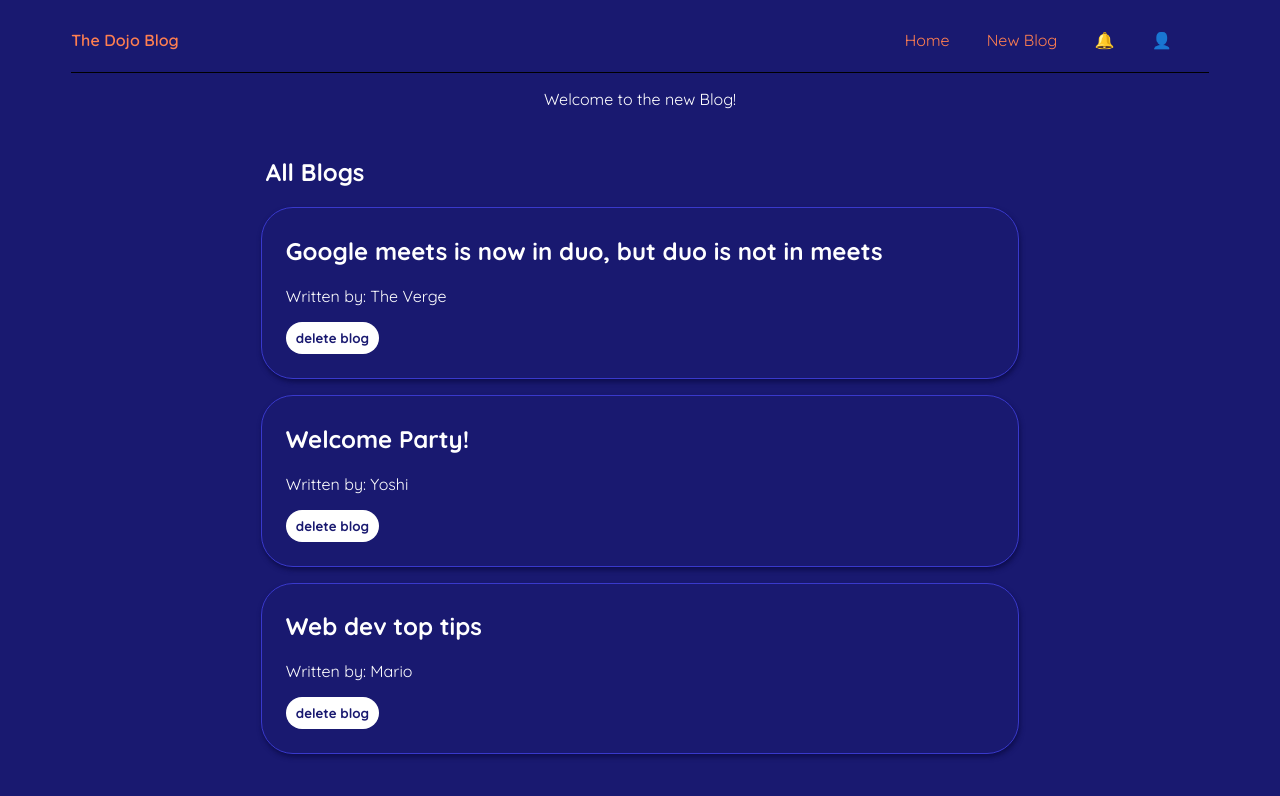
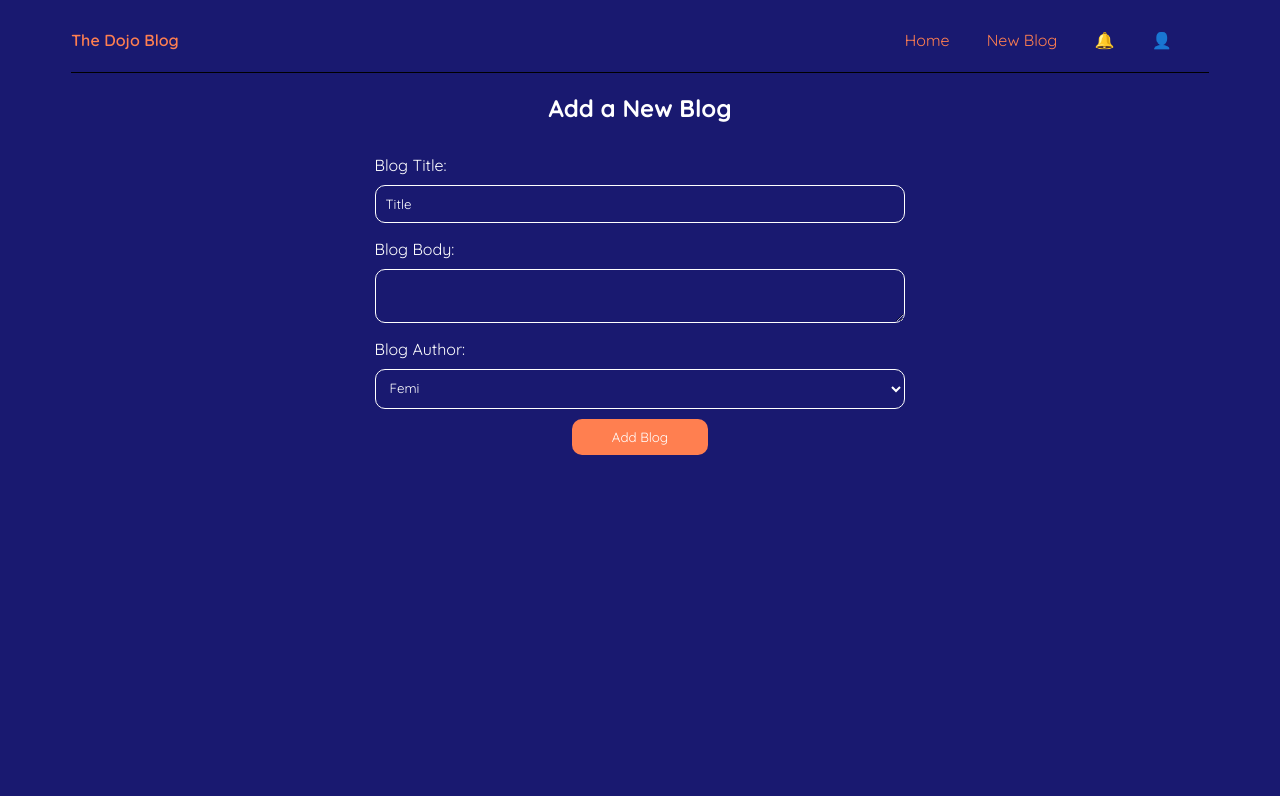
Before and after one commit to KingElias-1/kelp-blog, a React (Create React App) app: page /create in a window 1280 px wide. Shown: the top 796 px of the page. Built offline with nearby package versions, Linux system fonts and the light colour scheme; data requests are answered from the project's data file.

Commit message:
Blog details and new blog page added Post request for new blog complete

```diff
--- a/data/db.json
+++ b/data/db.json
@@ -1,5 +1,5 @@
 {
-    "blogs":[
+  "blogs": [
     {
       "title": "Google meets is now in duo, but duo is not in meets",
       "body": "Google's messaging apps' merge starts today",
@@ -17,6 +17,12 @@
       "body": "Lorem Ipsum...",
       "author": "Mario",
       "id": 3
+    },
+    {
+      "title": "New Blog",
+      "body": "Blog body",
+      "author": "Femi",
+      "id": 4
     }
   ]
 }
--- a/package.json
+++ b/package.json
@@ -8,6 +8,7 @@
     "@testing-library/user-event": "^13.5.0",
     "react": "^18.2.0",
     "react-dom": "^18.2.0",
+    "react-router-dom": "^6.3.0",
     "react-scripts": "5.0.1",
     "web-vitals": "^2.1.4"
   },
--- a/src/App.js
+++ b/src/App.js
@@ -1,17 +1,24 @@
 import Navbar from './Navbar';
 import Home from './Home';
+import Create from './Create';
+import {BrowserRouter as Router, Routes, Route} from 'react-router-dom';
+import BlogDetails from './BlogDetails';
 
 function App() {
-  const title = 'Welcome to the new Blog!';
 
   return (
-    <div className="App">
-      <Navbar/>
-      <div className='content'>
-        <p className='title'>{title}</p>
-        <Home/>
+    <Router>
+      <div className="App">
+        <Navbar/>
+        <div className='content'>
+          <Routes>
+            <Route exact path='/' element= {<Home/>} />
+            <Route path='/create' element= {<Create/>} />
+            <Route path='/blogs/:id' element= {<BlogDetails/>} />
+          </Routes>
+        </div>
       </div>
-    </div>
+    </Router>
   );
 }
 
--- /dev/null
+++ b/src/BlogDetails.js
@@ -0,0 +1,24 @@
+import { useParams } from "react-router-dom";
+import useFetch from "./useFetch";
+import err from "./err.png";//importing resource
+
+const BlogDetails = () => {
+    const { id } = useParams();
+    const {data: blog, error, isPending} = useFetch("http://localhost:8000/blogs/"+id); //getting the exact blog needed from the fetch by adding the id
+
+    return (
+        <div className="blog-details">
+            {isPending && <div className="loading">loading...</div>}
+            {error && <div className="error"><img src={err} alt="error"/>{error}</div>}
+            {blog && (
+                <article>
+                    <h2>{blog.title}</h2>
+                    <p>Written by {blog.author}</p>
+                    <div>{blog.body}</div>
+                </article>
+            )}
+        </div>
+     );
+}
+
+export default BlogDetails;
--- a/src/BlogList.js
+++ b/src/BlogList.js
@@ -1,3 +1,5 @@
+import { Link } from "react-router-dom";
+
 const BlogList = ({blogs, title /* here the props are collected for use and can be called*/}) => {
 
     return (
@@ -5,8 +7,10 @@ const BlogList = ({blogs, title /* here the props are collected for use and can
             <h2 className="blog-list-title">{title}</h2>
             {blogs.map((blog) =>(
                 <div className="blog-preview" key={blog.id}>
+                    <Link to={`/blogs/${blog.id}`}>
                     <h2>{blog.title}</h2>
                     <p>Written by: {blog.author}</p>
+                    </Link>
                     <button className="delete-blog">delete blog</button>
                 </div>
             ))}
--- /dev/null
+++ b/src/Create.js
@@ -0,0 +1,56 @@
+import { useState } from "react";
+
+const Create = () => {
+    const [title, setTitle] = useState('Title');
+    const [body, setBody] = useState('');
+    const [author, setAuthor] = useState('Femi');
+
+    const handleSubmit = (e) =>{
+        e.preventDefault();
+        const newBlog = {title, body, author};
+
+        fetch('http://localhost:8000/blogs',
+            {method: 'POST',
+            headers:{"Content-Type":"application/json"},
+            body: JSON.stringify(newBlog)
+        }).then(() =>{
+            console.log('new blog added');
+        })
+    }
+
+    return (
+        <div className="create">
+            <h2>Add a New Blog</h2>
+            <form onSubmit={handleSubmit}>
+                <label>Blog Title:</label>
+                <input
+                type="text"
+                required
+                value={title}
+                onChange={(e) =>setTitle(e.target.value)}
+                />
+
+                <label>Blog Body:</label>
+                <textarea
+                required
+                value={body}
+                onChange={(e) =>setBody(e.target.value)}
+                />
+
+                <label>Blog Author:</label>
+                <select
+                value={author}
+                onChange={(e) =>setAuthor(e.target.value)}>
+                    <option value="Femi">Femi</option>
+                    <option value="Elias">Elias</option>
+                    <option value="Oyewole">Oyewole</option>
+                    <option value="James">James</option>
+                </select>
+
+                <button>Add Blog</button>
+            </form>
+        </div>
+     );
+}
+
+export default Create;
--- a/src/Home.js
+++ b/src/Home.js
@@ -9,7 +9,7 @@ const Home = () => {
     return (
         <div className="home">
             {error && <div className="error"><img src={err} alt="error"/>{error}</div>}
-            {isPending && !error && <div className="loading">loading...</div>}
+            {isPending && <div className="loading">loading...</div>}
             {blogs && <BlogList blogs={blogs} title = "All Blogs"/>}
             {/*sending blogs and title as props to the blogslist component */}
         </div>
--- a/src/Navbar.js
+++ b/src/Navbar.js
@@ -1,12 +1,14 @@
+import {Link} from 'react-router-dom';
+
 const Navbar = () => {
     return (
         <nav className="navbar">
             <h1>The Dojo Blog</h1>
             <div className="links">
-                <a href="/">Home</a>
-                <a href="/create" >New Blog</a>
-                <a href="/notifications">🔔</a>
-                <a href="/account">👤</a>
+                <Link to="/">Home</Link>
+                <Link to="/create" >New Blog</Link>
+                <Link to="/notifications">🔔</Link>
+                <Link to="/account">👤</Link>
             </div>
         </nav>
      );
--- a/src/index.css
+++ b/src/index.css
@@ -76,6 +76,10 @@ h1{
   box-shadow: 4px 6px 3px rgb(13, 13, 78);
 }
 
+.blog-preview a{
+  text-decoration: none;
+}
+
 .blog-list-title{
   margin-left: 5px;
 }
@@ -129,3 +133,41 @@ h1{
 }.error img{
   max-width: 30%;
 }
+
+.blog-details{
+  padding-top: 20px;
+}.blog-details h2{
+  margin-bottom: 0;
+}.blog-details p{
+  margin-top: 0;
+  font-size: 14px;
+  color: coral;
+}
+
+.create{
+  text-align: center;
+  max-width: 70%;
+  margin: auto;
+}.create h2{
+  margin-bottom: 2rem;
+}.create label{
+  text-align: start;
+  display: block;
+  margin-top: 1rem;
+}.create input, .create textarea, .create select{
+  width: 100%;
+  padding: 10px 10px;
+  margin: 10px 0;
+  border: 1px solid #fff;
+  border-radius: 10px;
+  box-sizing: border-box;
+  display: block;
+}.create button{
+  color: #fff;
+  background-color: coral;
+  border: 0;
+  padding: 10px 40px;
+  border-radius: 10px;
+  cursor: pointer;
+  box-shadow: o 3px 5px 0;
+}
--- a/src/useFetch.js
+++ b/src/useFetch.js
@@ -7,11 +7,12 @@ const useFetch = (url) => {
     const[error, setError] = useState(null)
 
     useEffect(() =>{
+        const abortCont = new AbortController();//to abort fetch event when page is changed, avoiding react trying to update a state that is no longer needed
         setTimeout(() => {
-            fetch(url)
+            fetch(url, {signal: abortCont.signal})
             .then(res => {
                 if(!res.ok){
-                    throw Error("Could not fetch the data for that resource -_-")
+                    throw Error("Could not fetch the data for that resource o_o")
                 }
                 return res.json();
             })
@@ -21,9 +22,16 @@ const useFetch = (url) => {
                 setError(null);
             })
             .catch(err =>{
+                if(err.name === "AbortError"){
+                    console.log('aborted')
+                }else{
+                setIsPending(false);
                 setError(err.message);
+                }
             });
-        }, 700);
+        }, 600);
+
+        return () => abortCont.abort();//abort controller doesn't actually work
     }, [url]);
 
     return { data, isPending, error};
```
Also changed, not shown: 1 other file (tests, documents, lock files or other folders). Lines whose indentation alone changed are shown as unchanged.
